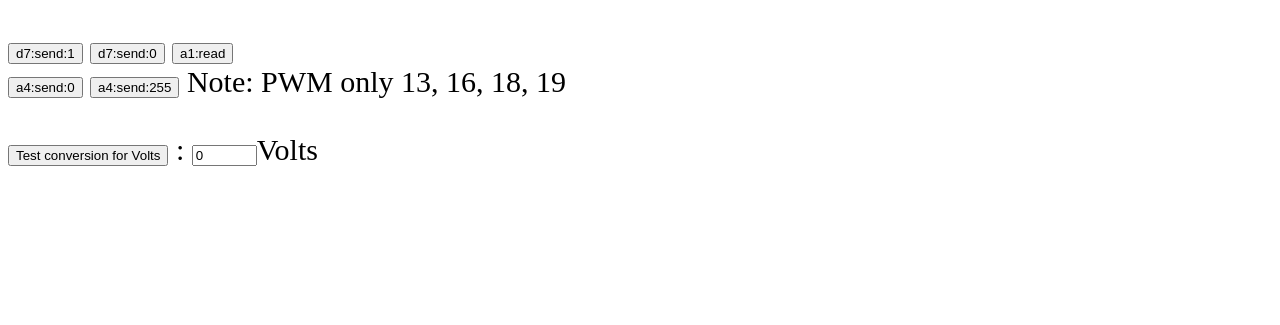
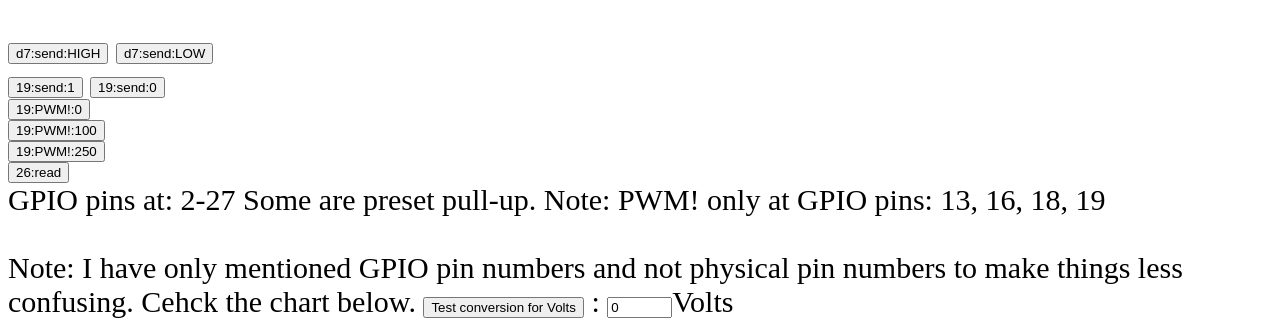
Before and after one commit to hpssjellis/particle-photon-raspberry-pi-iot, a plain HTML site: page pi-index.html in a window 1280 px wide. Shown: the part 475-800 px from the top of the page. Drawn offline with Linux system fonts and the light colour scheme.

Commit message:
Update pi-index.html

```diff
--- a/pi-index.html
+++ b/pi-index.html
@@ -178,35 +178,51 @@ Get this from the settings area when logged into <a href="http://particle.io/bui
 <!-- ********************* You change the following buttons as needed -->
 
 
-<input type="button" value="d7:send:1" onClick="{
+<input type="button" value="d7:send:HIGH" onClick="{
     sendToParticle('d7:send:1')
 }">
 
 
+<input type="button" value="d7:send:LOW" onClick="{
+    sendToParticle('d7:send:0')
+}"><br>
 
-<input type="button" value="d7:send:0" onClick="{
-    sendToParticle('d7:send:0')
+<input type="button" value="19:send:1" onClick="{
+    sendToParticle('19:send:1')
 }">
+
+
+<input type="button" value="19:send:0" onClick="{
+    sendToParticle('19:send:0')
+}"><br>
+
+
+
+<input type="button" value="19:PWM!:0" onClick="{
+    sendToParticle('19:PWM!:0')
+}"><br>
+
+
+<input type="button" value="19:PWM!:100" onClick="{
+    sendToParticle('19:PWM!:100')
+}"><br>
+
+<input type="button" value="19:PWM!:250" onClick="{
+    sendToParticle('19:PWM!:250')
+}"><br>
+
+
+<input type="button" value="26:read" onClick="{
+    sendToParticle('26:read')
+}"><br>
 
 
 
 
-<input type="button" value="a1:read" onClick="{
-    sendToParticle('a1:read')
-}"><br>
 
-
-
-<input type="button" value="a4:send:0" onClick="{
-    sendToParticle('a4:send:0')
-}">
-
-
-<input type="button" value="a4:send:255" onClick="{
-    sendToParticle('a4:send:255')
-}">
-
-Note: PWM only  13, 16,  18,  19  <br><br>
+GPIO pins at:  2-27 Some are preset pull-up.
+Note: PWM! only at GPIO pins:  13, 16,  18,  19  <br><br>
+Note: I have only mentioned GPIO pin numbers and not physical pin numbers to make things less confusing. Cehck the chart below.
 
 
 
@@ -220,6 +236,9 @@ Note: PWM only  13, 16,  18,  19  <br><br>
 
 
 
+
+   <img src="https://developer.microsoft.com/en-us/windows/iot/docs/pinmappingsrpi">
+
 </font>
 </body>
 </html>
```
